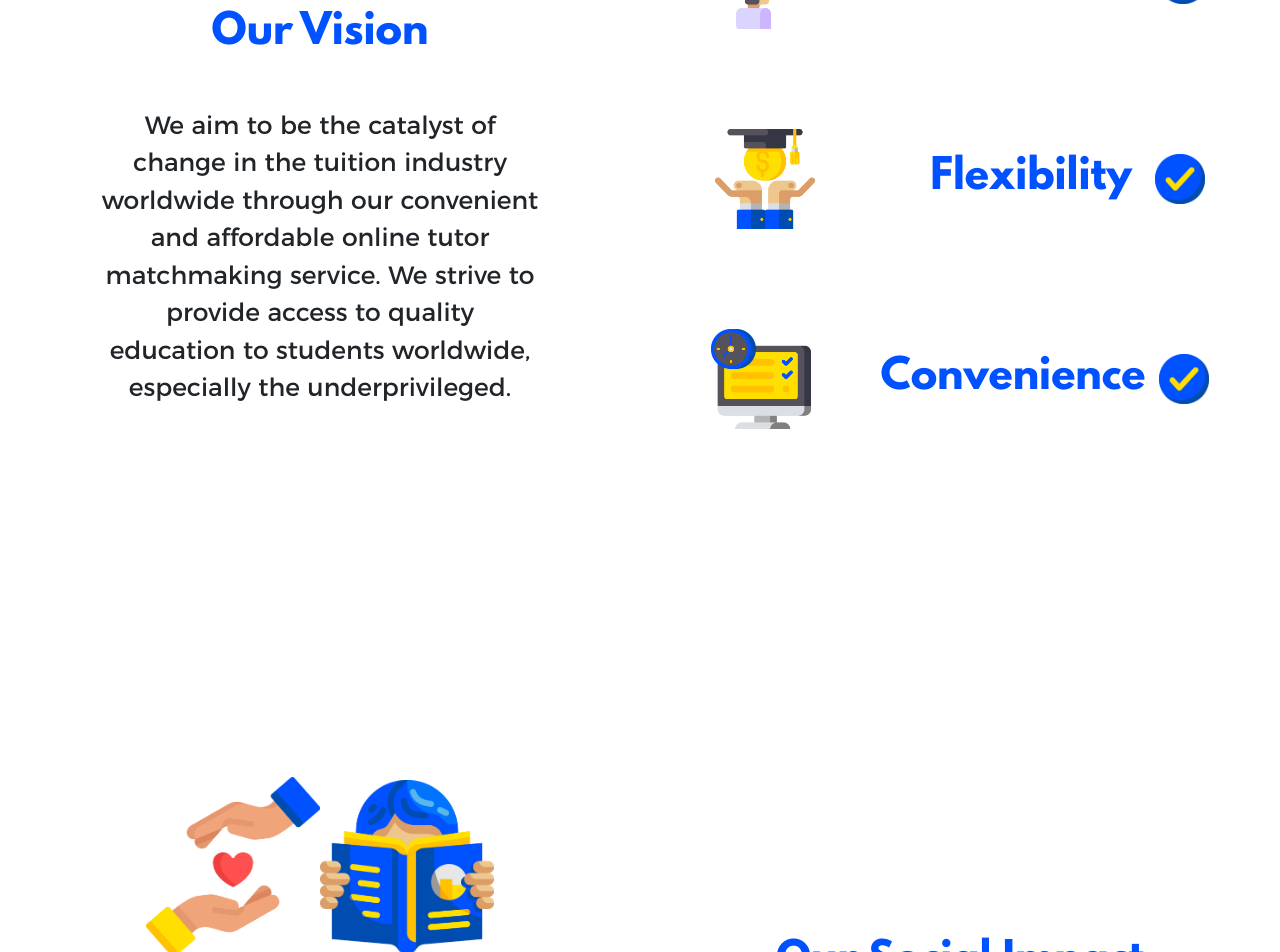
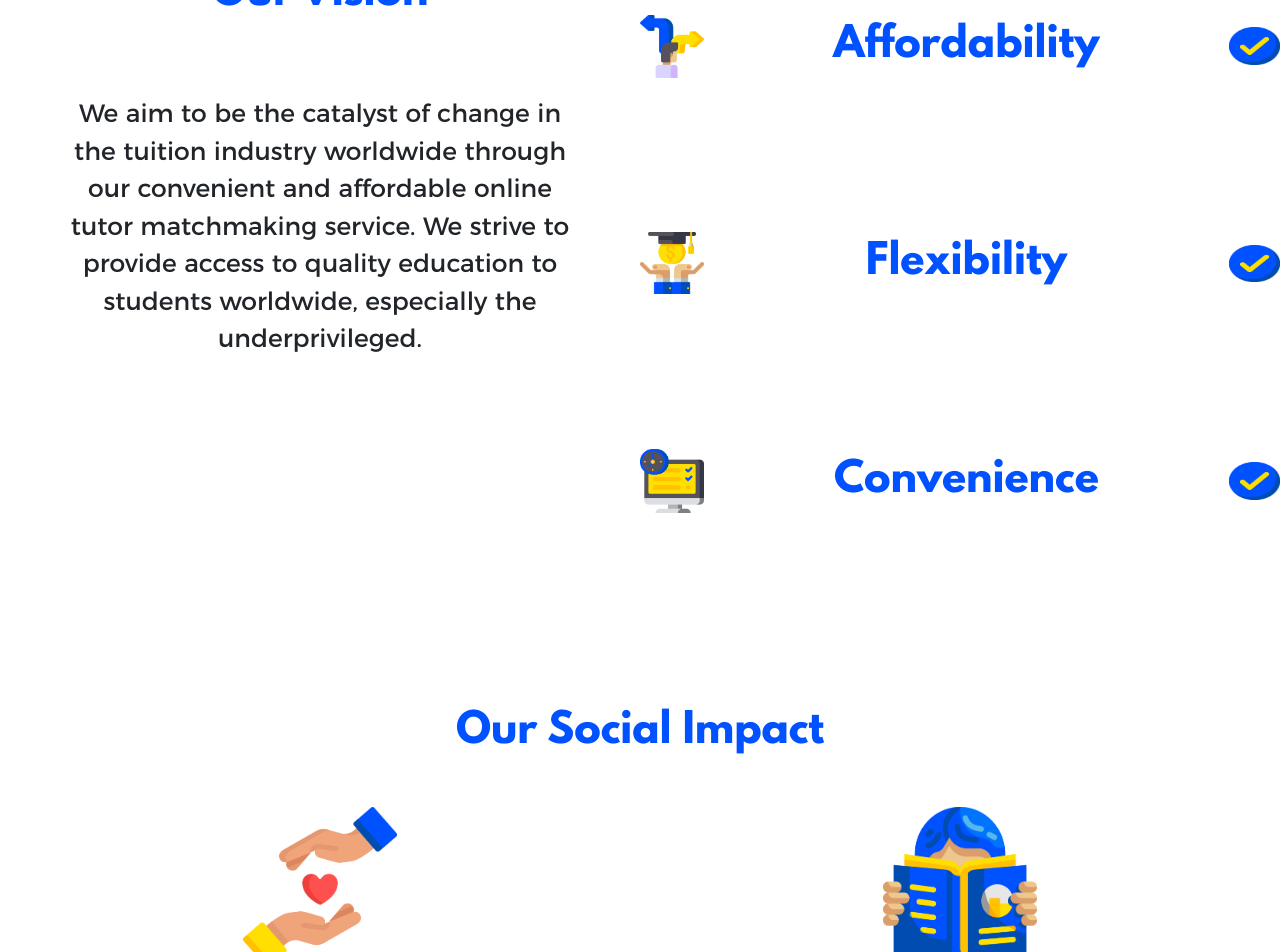
Before and after one commit to briidge-edu/briidge-frontend, a React (Create React App) app: page / in a window 1280 px wide. Shown: the part 1820-2772 px from the top of the page. Built offline with nearby package versions, Linux system fonts and the light colour scheme.

Commit message:
restyled homepage to optimise for different screen sizes

```diff
--- a/src/pages/Homepage.tsx
+++ b/src/pages/Homepage.tsx
@@ -12,51 +12,83 @@ import charity from "../Shared/charity.png";
 import read from "../Shared/read.png";
 
 import './Homepage.css';
+import { findByLabelText } from "@testing-library/dom";
 
 const useStyles = makeStyles((theme) => ({
     row: {
         display: "flex",
-        marginRight: "0",
-        marginLeft: "0"
+        height: '100vh',
+        '@media (max-width: 1100px)': {
+            flexDirection: "column",
+            height: '100%'
+        }
     },
 
     column: {
-        flex: "30%",
-        textAlign: "center"
+        flex: 1,
+        textAlign: "center",
+        '@media (max-width: 1100px)': {
+        }
+    },
+
+    img: {
+        maxWidth: "100%",
+        maxHeight: "100%",
+        '@media (max-width: 1100px)': {
+            height: '20vh'
+        }
+    },
+
+    icon: {
+        maxWidth: "30%",
+        margin: "10% auto",
+        marginTop: '10%',
+        height: "20%",
     },
 
     textColumn: {
-        margin: "20px 30px 0 30px",
-    },
-
-    textColumnTopMargin: {
-        marginTop: "50px",
-    },
-
-    marginForNextPage: {
-        marginBottom: "350px",
+        display: 'flex',
+        flexDirection: 'column',
+        margin: '0 auto',
+        paddingLeft: '10%',
+        paddingRight: '10%',
+        height: '100%',
     },
 
     marginForLastPage: {
         marginBottom: "170px",
     },
 
-    textColumnLong: {
-        marginLeft: "70px",
-        marginRight: "70px",
+    whoWeAre: {
+        marginTop: '20%',
+        '@media (max-width: 1100px)': {
+            marginTop: '10%'
+        }
     },
 
-    whoWeAre: {
-        marginTop: 180,
+    multilineColumn: {
+        flex: 1,
+        display: 'flex',
+        flexDirection: 'column',
+        justifyContent: 'space-evenly'
     },
 
     multiline: {
-        marginTop: 100,
+        maxWidth: '100%',
+        display: 'flex',
+        justifyContent: 'space-between',
+        alignItems: 'center'
     },
 
-    multilineVision: {
-        marginTop: 100,
-        textAlign: "right"
+    multilineIcon: {
+        height: '100%',
+        width: '10%',
+        alignSelf: 'flex-start'
+    },
+
+    checkmark: {
+        height: '60%',
+        width: '8%',
     },
 
     premiumSubscriberText: {
@@ -86,13 +118,12 @@ const useStyles = makeStyles((theme) => ({
     },
 
     input: {
-        fontFamily:"LeagueSpartan"
+        fontFamily: "LeagueSpartan"
     },
 
     button: {
         fontFamily: 'LeagueSpartan',
-        margin: '20px',
-        borderRadius: '30px'
+
     }
 }));
 
@@ -101,15 +132,15 @@ const Homepage = () => {
 
     return (
         <div>
-            <NaviBar/>
+            <NaviBar />
             <div className={classes.row}>
-                <div className={classes.column} style={{"backgroundColor":"#0051FF"}}>
-                    <img src={wordLogo} alt="Briidge Word Logo" style={{"marginRight":15, maxWidth:"100%", height:"auto"}}/>
+                <div className={classes.column} style={{ "backgroundColor": "#0051FF" }}>
+                    <img src={wordLogo} alt="Briidge Word Logo" className={classes.img} />
                 </div>
                 <div className={classes.column}>
                     <div className={classes.textColumn}>
                         <h2 className={classes.whoWeAre}>Who We Are</h2>
-                        <div className={classes.yellowLine}/>
+                        <div className={classes.yellowLine} />
                         <p>Briidge is a revolutionary matchmaking platform that aims to bridge students and tutors together through the use of our personalised smart algorithm.</p>
                         <p>We also aim to ease information sharing between students by connecting them through our social networking platform.</p>
                         <p>
@@ -124,8 +155,8 @@ const Homepage = () => {
             <div className={classes.row}>
                 <div className={classes.column}>
                     <div className={classes.textColumn}>
-                        <img src={mission1} alt="mission1" style={{maxWidth:"50%", height:"auto"}}/>
-                        <p className={`${classes.textColumnTopMargin} ${classes.marginForNextPage}` }>
+                        <img className={classes.icon} src={mission1} alt="mission1" />
+                        <p>
                             We aim to personalize learning by connecting students to tutors based on their personal academic needs supporting them towards their educational goals.
                         </p>
                     </div>
@@ -133,8 +164,8 @@ const Homepage = () => {
 
                 <div className={classes.column}>
                     <div className={classes.textColumn}>
-                        <img src={mission2} alt="mission2" style={{"marginTop":20, "marginBottom":15, maxWidth:"45%", padding:20, height:"auto"}}/>
-                        <p className={classes.textColumnTopMargin}>
+                        <img className={classes.icon} src={mission2} alt="mission2" />
+                        <p>
                             We strive to create opportunities for underprivileged students to receive high-quality tuition in an environment best suited for them.
                         </p>
                     </div>
@@ -144,49 +175,49 @@ const Homepage = () => {
             <div className={classes.row}>
                 <div className={classes.column}>
                     <div className={classes.textColumn}>
-                        <h2 className={classes.whoWeAre}>Our Vision</h2>
-                        <p className={`${classes.textColumnTopMargin} ${classes.textColumnLong} ${classes.marginForNextPage}`}>
+                        <h2 className={classes.whoWeAre} style={{ marginBottom: '15%' }}>Our Vision</h2>
+                        <p>
                             We aim to be the catalyst of change in the tuition industry worldwide through our convenient and affordable online tutor matchmaking service. We strive to provide access to quality education to students worldwide, especially the underprivileged.
                         </p>
                     </div>
                 </div>
 
-                <div className={classes.column}>
+                <div className={classes.multilineColumn}>
                     <h2 className={classes.multiline}>
-                            <img src={vision1} alt="vision1" style={{height:100, width: 100, marginRight: 50}}/>
-                            Affordability
-                            <img src={checkmark} alt="checkmark" style={{height: 50, width: 50, marginLeft: 30}}/>
+                        <img className={classes.multilineIcon} src={vision1} alt="vision1" />
+                        <span>Affordability</span>
+                        <img className={classes.checkmark} src={checkmark} alt="checkmark" />
                     </h2>
                     <h2 className={classes.multiline}>
-                            <img src={vision2} alt="vision2" style={{height:100, width: 100, marginRight: 115}}/>
-                            Flexibility
-                            <img src={checkmark} alt="checkmark" style={{height: 50, width: 50, marginLeft: 23}}/>
+                        <img className={classes.multilineIcon} src={vision2} alt="vision2" />
+                        <span >Flexibility</span>
+                        <img className={classes.checkmark} src={checkmark} alt="checkmark" />
                     </h2>
                     <h2 className={classes.multiline}>
-                            <img src={vision3} alt="vision3" style={{height:100, width: 100, marginRight: 70}}/>
-                            Convenience
-                            <img src={checkmark} alt="checkmark" style={{height: 50, width: 50, marginLeft: 14}}/>
+                        <img className={classes.multilineIcon} src={vision3} alt="vision3" />
+                        <span>Convenience</span>
+                        <img className={classes.checkmark} src={checkmark} alt="checkmark" />
                     </h2>
                 </div>
             </div>
-
+            <h2 className={classes.header}>Our Social Impact</h2>
             <div className={classes.row}>
                 <div className={classes.column}>
                     <div className={classes.textColumn}>
-                    <img src={charity} alt="charity" style={{maxWidth:"30%", height:"auto"}}/>
-                    <img src={read} alt="read" style={{maxWidth:"30%", height:"auto"}}/>
-
-                        <p className={`${classes.textColumnTopMargin} ${classes.marginForLastPage} ${classes.textColumnLong} ${classes.premiumSubscriberText}`}>
+                        <img className={classes.icon} src={charity} alt="charity" />
+                        <p className={classes.premiumSubscriberText}>
                             For every one student that becomes a premium subscriber, one other underprivileged student is granted free access to our platform and can begin maximizing their education journey.
                         </p>
                     </div>
                 </div>
 
                 <div className={classes.column}>
-                        <h2 className={classes.whoWeAre}>Our Social Impact</h2>
-                        <p className={`${classes.textColumnTopMargin} ${classes.textColumnLong}`}>
+                    <div className={classes.textColumn}>
+                        <img className={classes.icon} src={read} alt="read" />
+                        <p>
                             We strive to support the underprivileged student community through our platform. Every student using our services will help provide better access to quality education for those students in need, starting from Singapore.
                         </p>
+                    </div>
                 </div>
             </div>
         </div>
```
Lines whose indentation alone changed are shown as unchanged.
